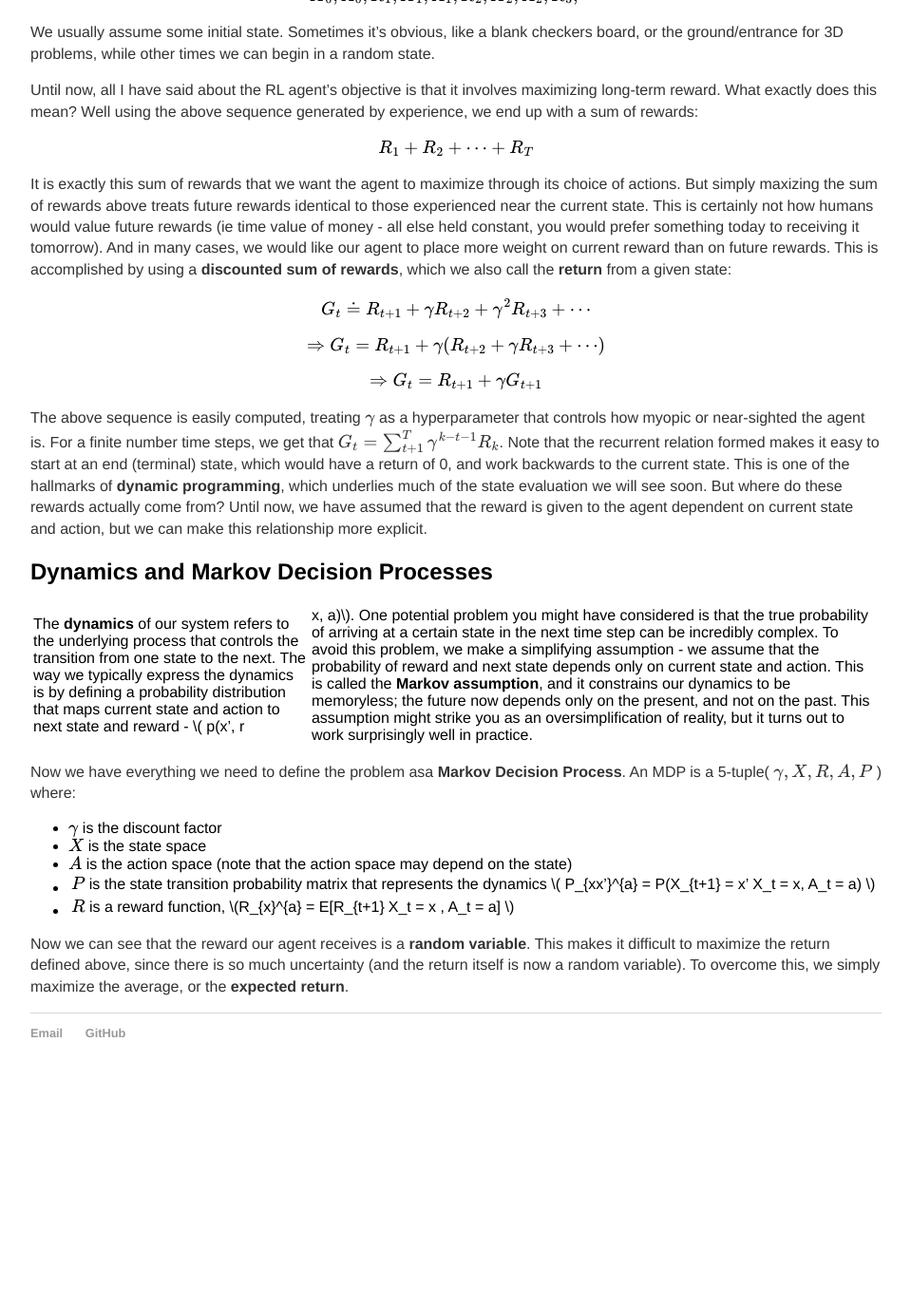
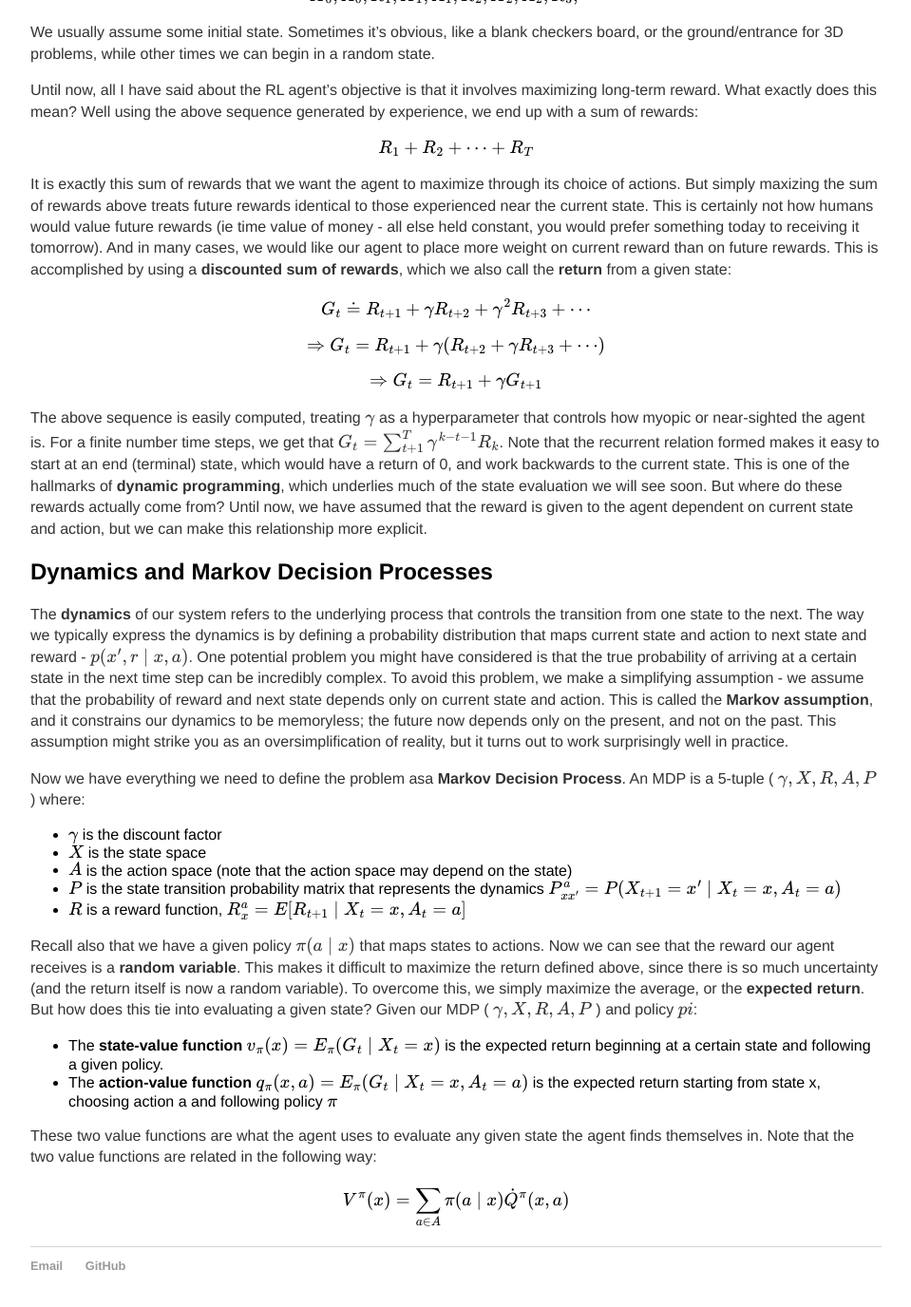
Before and after one commit to 12mre1/12mre1.github.io, a Jekyll site: the page built from _posts/2021-02-17-The-Basic-Reinforcement-Learning-Framework.md, in a window 1280 px wide and 1400 px high, scrolled down 2469 px. Shown: the top 1376 px of the window at 95% size, without its empty margins (160-1119 px from the left). Built offline with Jekyll 4.4.1, drawn with Linux system fonts in a browser that asks for light colours; formulas are drawn with MathJax 3; before the commit the page ends 3624 px from its top, so only the background shows below that.

Commit message:
update RL post

```diff
--- a/_posts/2021-02-17-The-Basic-Reinforcement-Learning-Framework.md
+++ b/_posts/2021-02-17-The-Basic-Reinforcement-Learning-Framework.md
@@ -64,13 +64,19 @@ The above sequence is easily computed, treating \\( \gamma \\) as a hyperparamet
 
 ## Dynamics and Markov Decision Processes
 
-The __dynamics__ of our system refers to the underlying process that controls the transition from one state to the next. The way we typically express the dynamics is by defining a probability distribution that maps current state and action to next state and reward - \\( p(x', r| x, a)\\). One potential problem you might have considered is that the true probability of arriving at a certain state in the next time step can be incredibly complex. To avoid this problem, we make a simplifying assumption - we assume that the probability of reward and next state depends only on current state and action. This is called the __Markov assumption__, and it constrains our dynamics to be memoryless; the future now depends only on the present, and not on the past. This assumption might strike you as an oversimplification of reality, but it turns out to work surprisingly well in practice.
+The __dynamics__ of our system refers to the underlying process that controls the transition from one state to the next. The way we typically express the dynamics is by defining a probability distribution that maps current state and action to next state and reward - \\( p(x', r \mid x, a)\\). One potential problem you might have considered is that the true probability of arriving at a certain state in the next time step can be incredibly complex. To avoid this problem, we make a simplifying assumption - we assume that the probability of reward and next state depends only on current state and action. This is called the __Markov assumption__, and it constrains our dynamics to be memoryless; the future now depends only on the present, and not on the past. This assumption might strike you as an oversimplification of reality, but it turns out to work surprisingly well in practice.
 
-Now we have everything we need to define the problem asa __Markov Decision Process__. An MDP is a 5-tuple( \\( \gamma, X, R, A, P  \\) ) where:
+Now we have everything we need to define the problem asa __Markov Decision Process__. An MDP is a 5-tuple ( \\( \gamma, X, R, A, P \\) ) where:
 - \\( \gamma \\) is the discount factor
 - \\( X \\) is the state space
 - \\( A \\) is the action space (note that the action space may depend on the state)
-- \\( P \\) is the state transition probability matrix that represents the dynamics \\( P_{xx'}^{a} = P(X_{t+1} = x'| X_t = x, A_t = a) \\)
-- \\( R \\) is a reward function, \\(R_{x}^{a} =  E[R_{t+1} | X_t = x , A_t = a] \\)
+- \\( P \\) is the state transition probability matrix that represents the dynamics \\( P_{xx'}^{a} = P(X_{t+1} = x'\mid X_t = x, A_t = a) \\)
+- \\( R \\) is a reward function, \\(R_{x}^{a} =  E[R_{t+1} \mid X_t = x , A_t = a] \\)
 
-Now we can see that the reward our agent receives is a __random variable__. This makes it difficult to maximize the return defined above, since there is so much uncertainty (and the return itself is now a random variable). To overcome this, we simply maximize the average, or the __expected return__.
+Recall also that we have a given policy \\( \pi(a \mid x) \\) that maps states to actions. Now we can see that the reward our agent receives is a __random variable__. This makes it difficult to maximize the return defined above, since there is so much uncertainty (and the return itself is now a random variable). To overcome this, we simply maximize the average, or the __expected return__. But how does this tie into evaluating a given state? Given our MDP ( \\( \gamma, X, R, A, P \\) ) and policy \\( pi \\):
+- The __state-value function__ \\( v_{\pi}(x) = E_{\pi}(G_t \mid X_t = x) \\) is the expected return beginning at a certain state and following a given policy.
+- The __action-value function__  \\( q_{\pi}(x,a) = E_{\pi}(G_t \mid X_t = x, A_t = a) \\) is the expected return starting from state x, choosing action a and following policy \\( \pi \\)
+
+These two value functions are what the agent uses to evaluate any given state the agent finds themselves in. Note that the two value functions are related in the following way:
+
+$$ V^{\pi}(x) = \sum_{a \in A} \pi(a \mid x) \dot Q^{\pi}(x,a) $$
```
